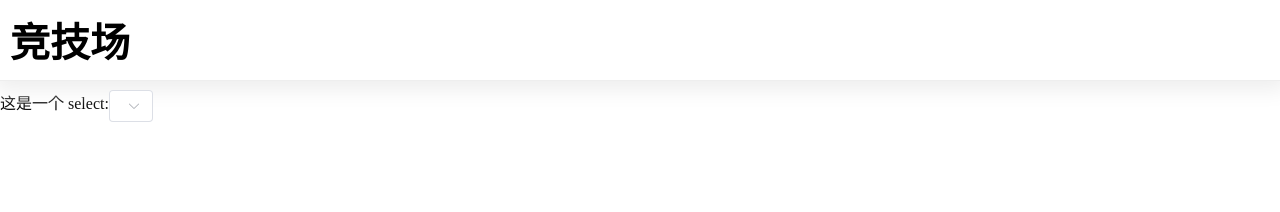
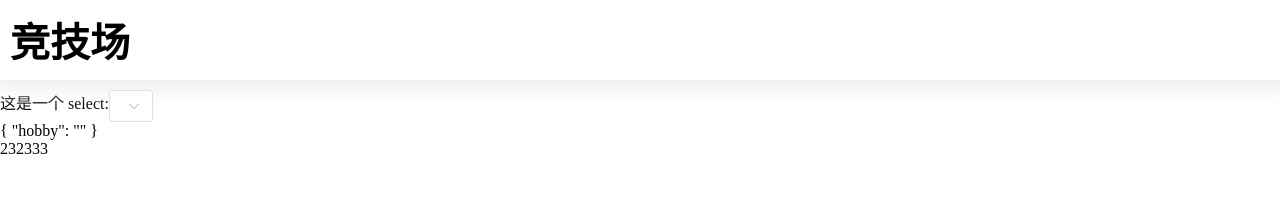
Before and after one commit to NemophilistWatermelon/UpPn, a Vue app in the folder my-vue-app/: page /#/index in a window 1280 px wide. Shown: the top 212 px of the page. Built offline with nearby package versions, Linux system fonts and the light colour scheme.

Commit message:
chore: init

```diff
--- a/my-vue-app/src/pages/Index/index.vue
+++ b/my-vue-app/src/pages/Index/index.vue
@@ -13,6 +13,12 @@
         monitorVarible="hobby"
         :realData="form.hobby"
       ></majorSelect>
+    </div>
+    <div>
+      {{ form }}
+    </div>
+    <div>
+      232333
     </div>
   </div>
 </template>
@@ -104,7 +110,6 @@ export default {
 .main {
   display: flex;
   padding-top: 90px;
-  height: 100%;
 }
 
 .slide {
```
Also changed, not shown: 2 other files (tests, documents, lock files or other folders).
